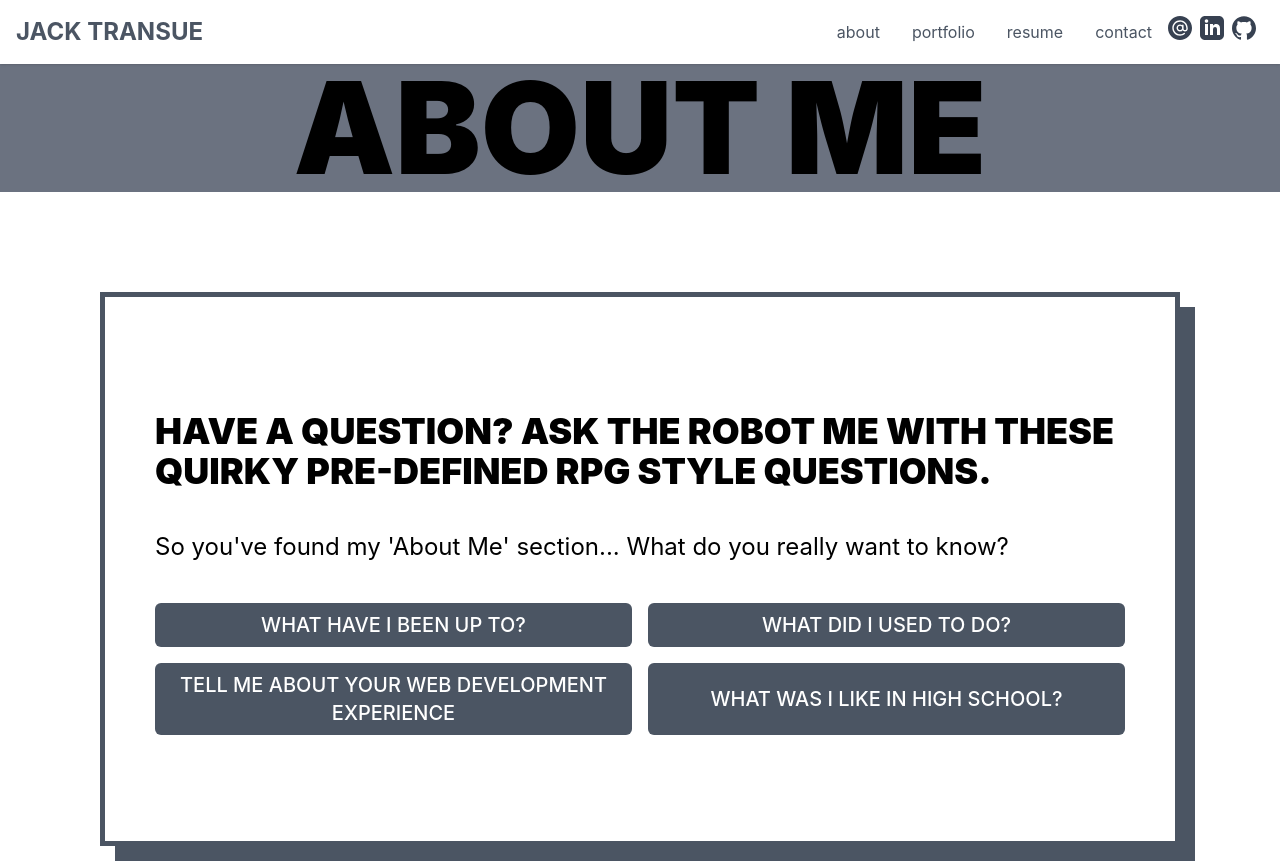
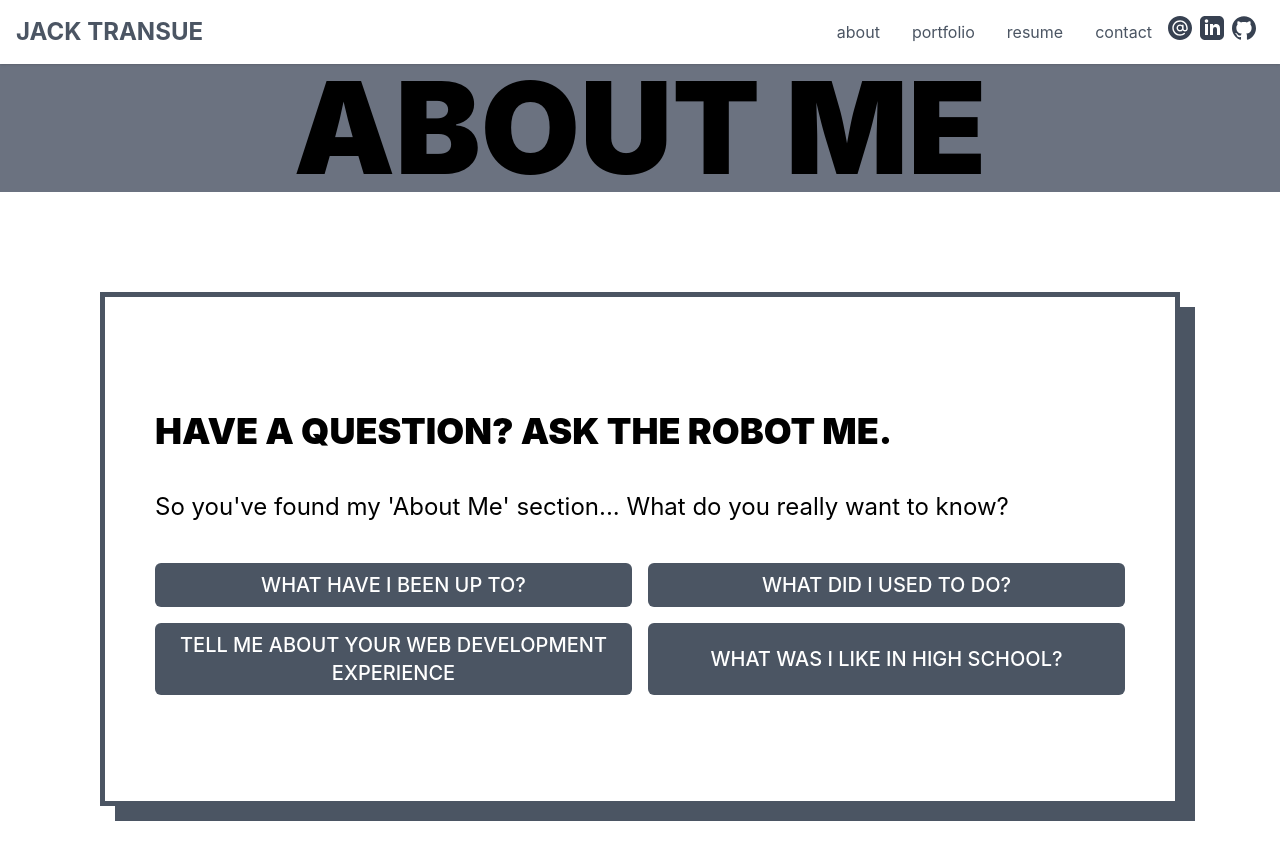
Before and after one commit to Kiwi3p/portfolio-site-2022, a Next.js app: page /about in a window 1280 px wide. Shown: the top 863 px of the page. Built offline with nearby package versions, Linux system fonts and the light colour scheme.

Commit message:
quirky removed

```diff
--- a/components/Game.tsx
+++ b/components/Game.tsx
@@ -84,8 +84,7 @@ export class Game extends Component {
           {/* <div id="image-switch"></div> */}
           <div className="my-14 lg:text-2xl md:text-lg sm:text-2xl">
             <div className="my-2 text-4xl uppercase font-black">
-              Have a question? Ask the robot me with these quirky pre-defined
-              RPG style questions.
+              Have a question? Ask the robot me.
             </div>
             <div id="text" className="my-10">
               Text
```
